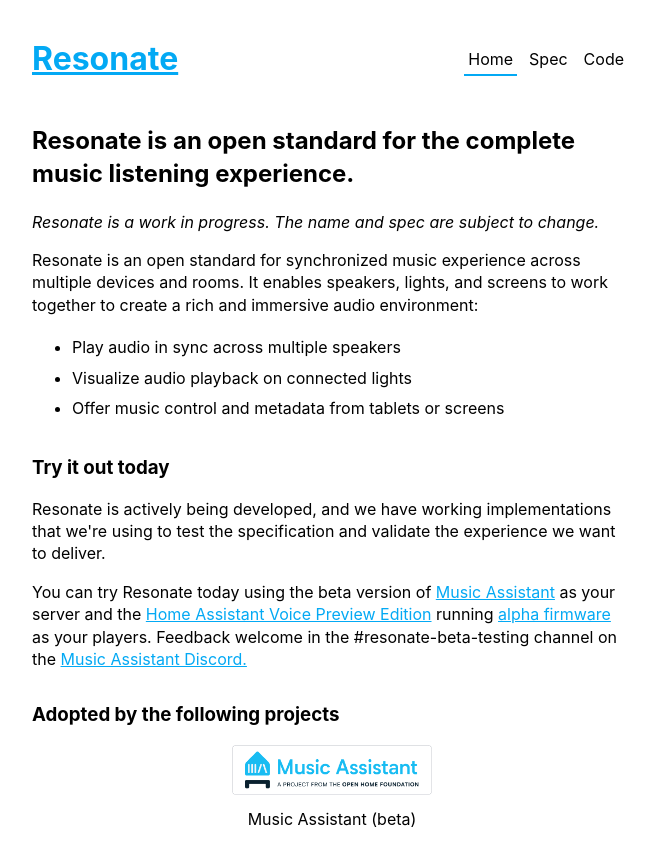
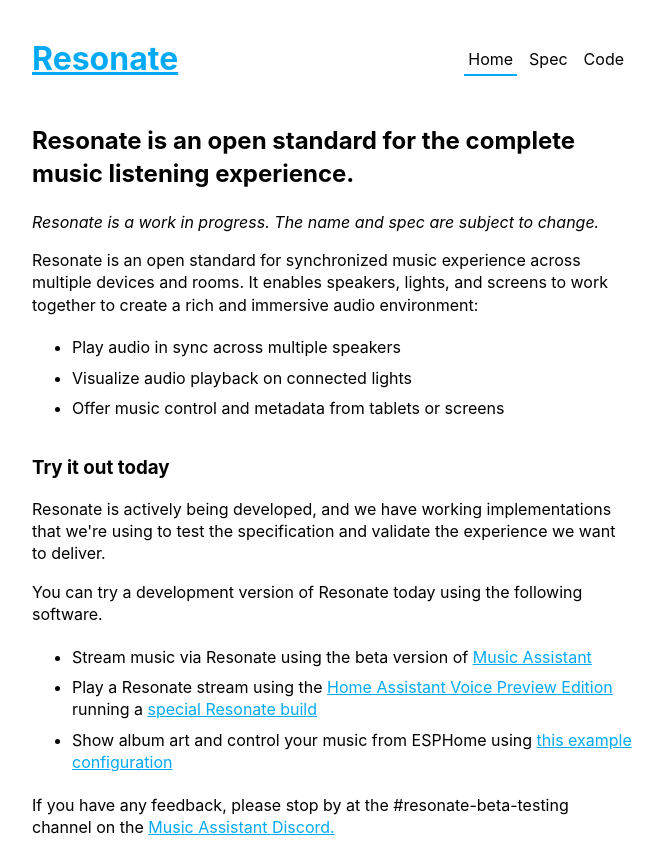
Before and after one commit to Resonate-Protocol/website, an Eleventy site: page src/index.html in a window 1280 px wide. Shown: the top 841 px of the page, without its empty margins (308-971 px from the left). Built offline with nearby package versions, Linux system fonts and the light colour scheme; Eleventy itself is replaced by a stand-in of ours; files that its build step writes are made by us from their sources.

Commit message:
List ESPHome config

```diff
--- a/src/index.html
+++ b/src/index.html
@@ -34,21 +34,40 @@
 </p>
 
 <p>
-  You can try Resonate today using the beta version of
+  You can try a development version of Resonate today using the following
+  software.
+</p>
+
+<ul>
+  <li>
+    Stream music via Resonate using the beta version of
     <a href="https://www.music-assistant.io" target="_blank">Music Assistant</a>
-  as your server and the
+  </li>
+  <li>
+    Play a Resonate stream using the
     <a
       href="https://www.home-assistant.io/voice_control/worlds-most-private-voice-assistant/"
       target="_blank"
       >Home Assistant Voice Preview Edition</a
     >
-  running
+    running a
     <a
       href="https://esphome.github.io/home-assistant-voice-pe-alpha/"
       target="_blank"
-    >alpha firmware</a
+      >special Resonate build</a
     >
-  as your players. Feedback welcome in the #resonate-beta-testing channel on the
+  </li>
+  <li>
+    Show album art and control your music from ESPHome using
+    <a href="https://github.com/esphome/esphome/pull/10183" target="_blank"
+      >this example configuration</a
+    >
+  </li>
+</ul>
+
+<p>
+  If you have any feedback, please stop by at the #resonate-beta-testing channel
+  on the
   <a href="https://discord.gg/DqNuKwKR" target="_blank"
     >Music Assistant Discord.</a
   >
```
Lines whose indentation alone changed are shown as unchanged.
